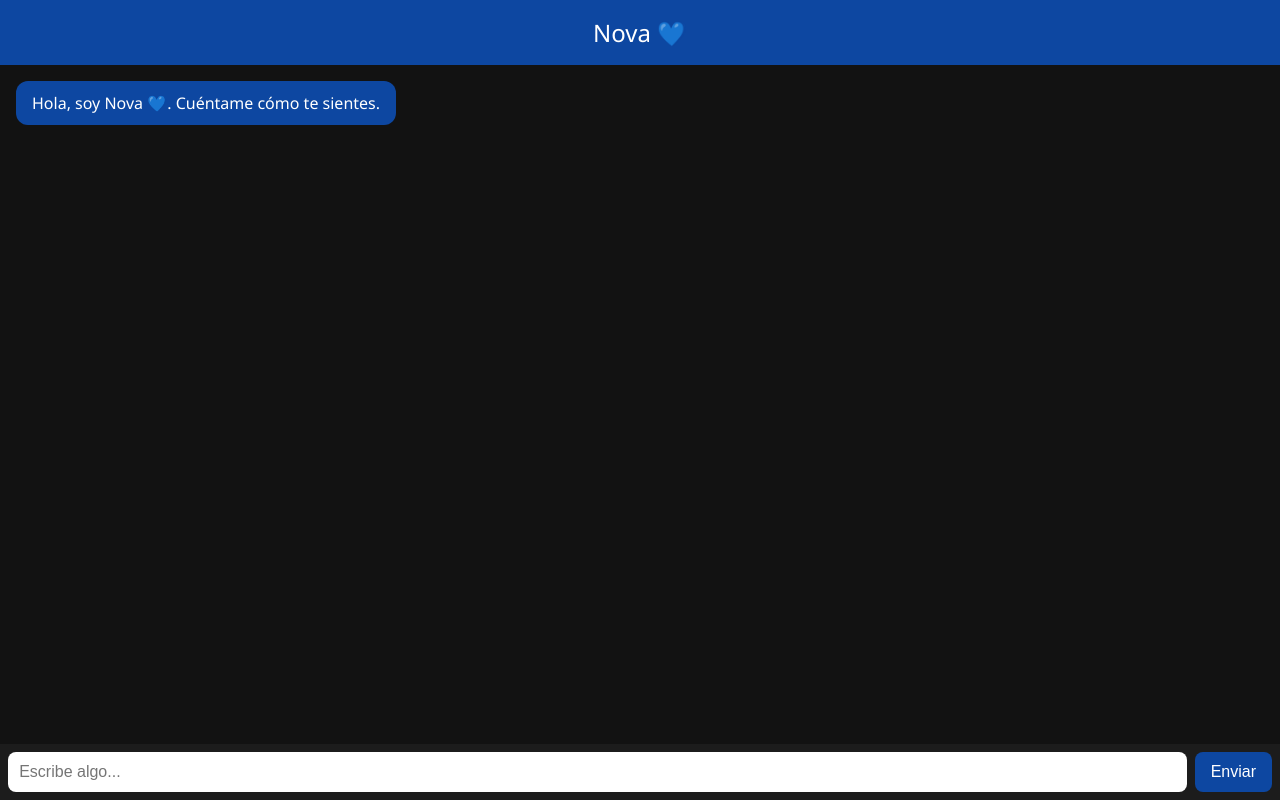
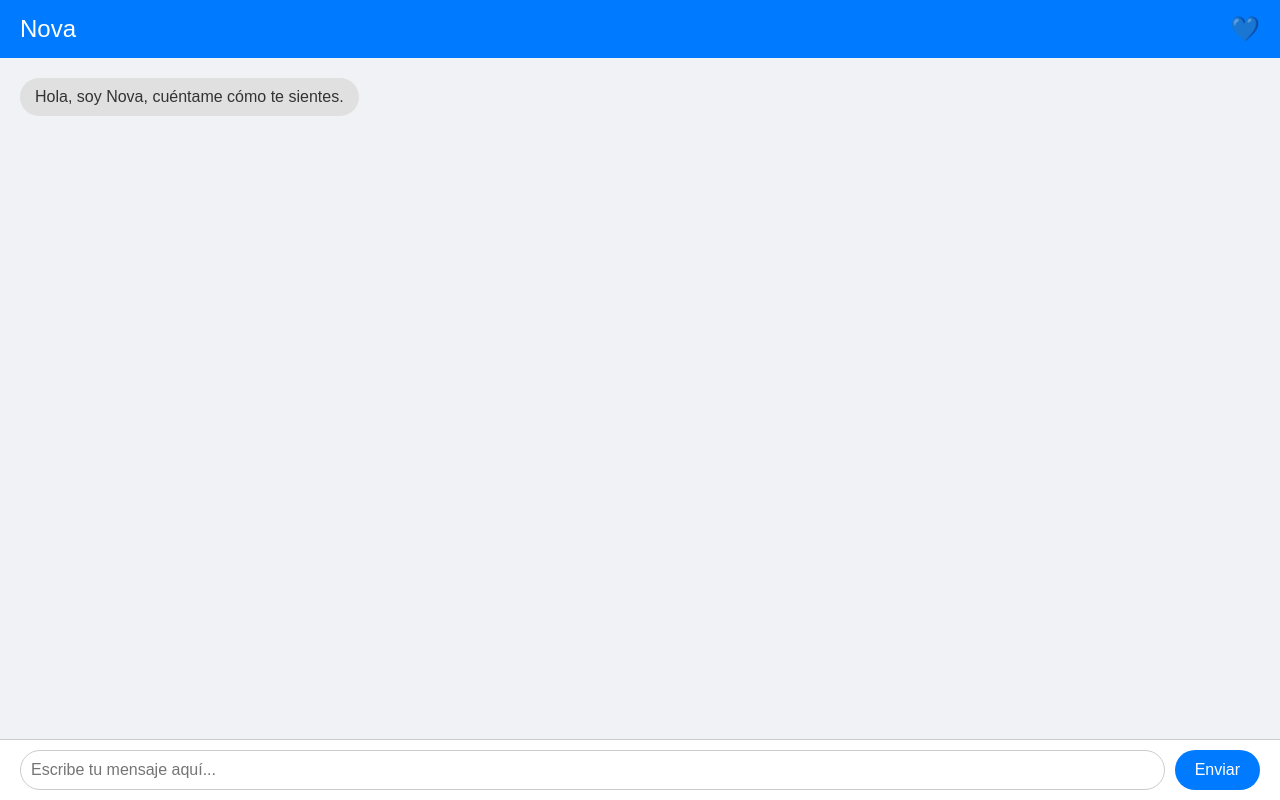
Before and after one commit to cesarestrella2006-max/MyServer, a website: page public/index.html in a window 1280 px wide. Drawn offline with Linux system fonts and the light colour scheme.

```diff
--- a/public/index.html
+++ b/public/index.html
@@ -3,125 +3,148 @@
 <head>
   <meta charset="UTF-8">
   <meta name="viewport" content="width=device-width, initial-scale=1.0">
-  <title>Nova Chat 💙</title>
+  <title>Nova Server</title>
   <style>
+    /* Estilo general */
     body {
-      font-family: 'Segoe UI', Tahoma, Geneva, Verdana, sans-serif;
-      background: #121212;
-      color: #fff;
+      margin: 0;
+      font-family: 'Arial', sans-serif;
+      background-color: #f0f2f5;
       display: flex;
       flex-direction: column;
       height: 100vh;
-      margin: 0;
     }
+
+    /* Barra superior azul */
     header {
-      padding: 1rem;
-      text-align: center;
-      font-size: 1.5rem;
-      background-color: #0d47a1;
+      background-color: #007bff;
+      color: white;
+      padding: 15px 20px;
+      font-size: 1.5em;
+      display: flex;
+      align-items: center;
+      justify-content: space-between;
     }
+
+    header .heart {
+      color: #ff4d4d;
+      margin-left: 10px;
+    }
+
+    /* Área de mensajes */
     #chat {
       flex: 1;
+      padding: 20px;
       overflow-y: auto;
-      padding: 1rem;
       display: flex;
       flex-direction: column;
-      gap: 0.5rem;
+      gap: 10px;
     }
-    .mensaje {
+
+    .message {
+      padding: 10px 15px;
+      border-radius: 20px;
       max-width: 70%;
-      padding: 0.7rem 1rem;
-      border-radius: 12px;
       word-wrap: break-word;
     }
-    .usuario {
+
+    .user {
+      background-color: #007bff;
+      color: white;
       align-self: flex-end;
-      background-color: #1e88e5;
     }
+
     .nova {
+      background-color: #e0e0e0;
+      color: #333;
       align-self: flex-start;
-      background-color: #0d47a1;
     }
-    #inputArea {
+
+    /* Área de entrada */
+    #input-area {
       display: flex;
-      padding: 0.5rem;
-      background-color: #1c1c1c;
+      padding: 10px 20px;
+      border-top: 1px solid #ccc;
+      background-color: white;
     }
-    #inputArea input {
+
+    #message-input {
       flex: 1;
-      padding: 0.7rem;
-      border-radius: 8px;
+      padding: 10px;
+      border-radius: 20px;
+      border: 1px solid #ccc;
+      outline: none;
+      font-size: 1em;
+    }
+
+    #send-btn {
+      margin-left: 10px;
+      padding: 10px 20px;
+      border-radius: 20px;
       border: none;
-      margin-right: 0.5rem;
-      font-size: 1rem;
+      background-color: #007bff;
+      color: white;
+      font-size: 1em;
+      cursor: pointer;
+      transition: background-color 0.2s;
     }
-    #inputArea button {
-      padding: 0.7rem 1rem;
-      border-radius: 8px;
-      border: none;
-      background-color: #0d47a1;
-      color: #fff;
-      font-size: 1rem;
-      cursor: pointer;
-    }
-    #loading {
-      display: none;
-      font-size: 0.9rem;
-      color: #aaa;
-      text-align: center;
-      margin-top: 0.5rem;
+
+    #send-btn:hover {
+      background-color: #0056b3;
     }
   </style>
 </head>
 <body>
-  <header>Nova 💙</header>
-  <div id="chat"></div>
-  <div id="loading">Nova está escribiendo...</div>
-  <div id="inputArea">
-    <input type="text" id="mensajeInput" placeholder="Escribe algo..." />
-    <button id="enviarBtn">Enviar</button>
+  <header>
+    Nova <span class="heart">💙</span>
+  </header>
+
+  <div id="chat">
+    <div class="message nova">Hola, soy Nova, cuéntame cómo te sientes.</div>
+  </div>
+
+  <div id="input-area">
+    <input type="text" id="message-input" placeholder="Escribe tu mensaje aquí...">
+    <button id="send-btn">Enviar</button>
   </div>
 
   <script>
     const chat = document.getElementById('chat');
-    const input = document.getElementById('mensajeInput');
-    const btn = document.getElementById('enviarBtn');
-    const loading = document.getElementById('loading');
+    const input = document.getElementById('message-input');
+    const sendBtn = document.getElementById('send-btn');
 
-    function agregarMensaje(texto, clase) {
+    // Función para agregar un mensaje al chat
+    function addMessage(text, sender) {
       const div = document.createElement('div');
-      div.className = `mensaje ${clase}`;
-      div.textContent = texto;
+      div.classList.add('message', sender);
+      div.textContent = text;
       chat.appendChild(div);
       chat.scrollTop = chat.scrollHeight;
     }
 
-    async function enviarMensaje() {
+    // Función para enviar mensaje al servidor
+    async function sendMessage() {
       const mensaje = input.value.trim();
       if (!mensaje) return;
-      agregarMensaje(mensaje, 'usuario');
+
+      addMessage(mensaje, 'user');
       input.value = '';
-      loading.style.display = 'block';
 
       try {
-        const respuesta = await fetch(`/msg?m=${encodeURIComponent(mensaje)}`);
-        const texto = await respuesta.text();
-        agregarMensaje(texto, 'nova');
-      } catch (error) {
-        agregarMensaje("Error: No se pudo conectar con Nova.", 'nova');
-        console.error(error);
-      } finally {
-        loading.style.display = 'none';
+        const res = await fetch(`/msg?m=${encodeURIComponent(mensaje)}`);
+        const data = await res.text();
+        addMessage(data, 'nova');
+      } catch (err) {
+        console.error('Error:', err);
+        addMessage('Error al obtener respuesta de Nova.', 'nova');
       }
     }
 
-    btn.addEventListener('click', enviarMensaje);
+    // Eventos
+    sendBtn.addEventListener('click', sendMessage);
     input.addEventListener('keypress', (e) => {
-      if (e.key === 'Enter') enviarMensaje();
+      if (e.key === 'Enter') sendMessage();
     });
-
-    // Mensaje inicial
-    agregarMensaje("Hola, soy Nova 💙. Cuéntame cómo te sientes.", 'nova');
   </script>
 </body>
 </html>
```
Also changed, not shown: index.js (+22 -48 lines).
